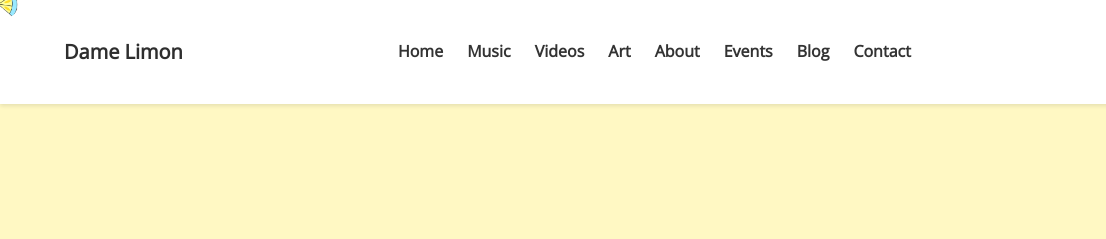
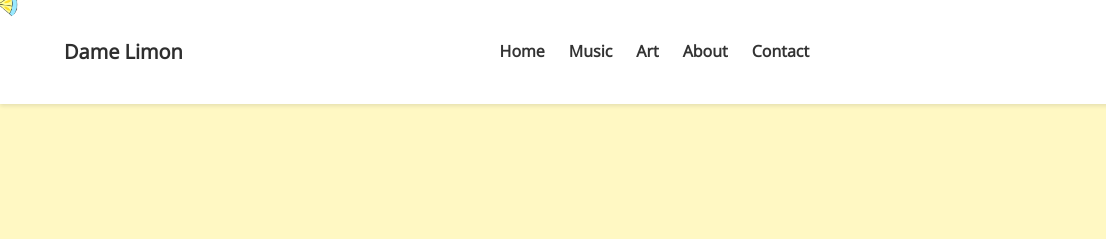
Before and after one commit to stonksmasters/DameLimon, a plain HTML site: page Index.html in a window 1280 px wide. Shown: the top 239 px of the page, 0-1106 px from the left. Drawn offline with nearby package versions, Linux system fonts and the light colour scheme.

Commit message:
simplify

```diff
--- a/Index.html
+++ b/Index.html
@@ -54,11 +54,11 @@
         <ul>
           <li><a href="#home">Home</a></li>
           <li><a href="#music">Music</a></li>
-          <li><a href="#videos">Videos</a></li>
+         <!-- <li><a href="#videos">Videos</a></li> -->
           <li><a href="#art">Art</a></li>
           <li><a href="#about">About</a></li>
-          <li><a href="#events">Events</a></li>
-          <li><a href="#blog">Blog</a></li>
+        <!--  <li><a href="#events">Events</a></li> -->
+        <!--  <li><a href="#blog">Blog</a></li> -->
           <li><a href="#contact">Contact</a></li>
         </ul>
       </nav>
```
